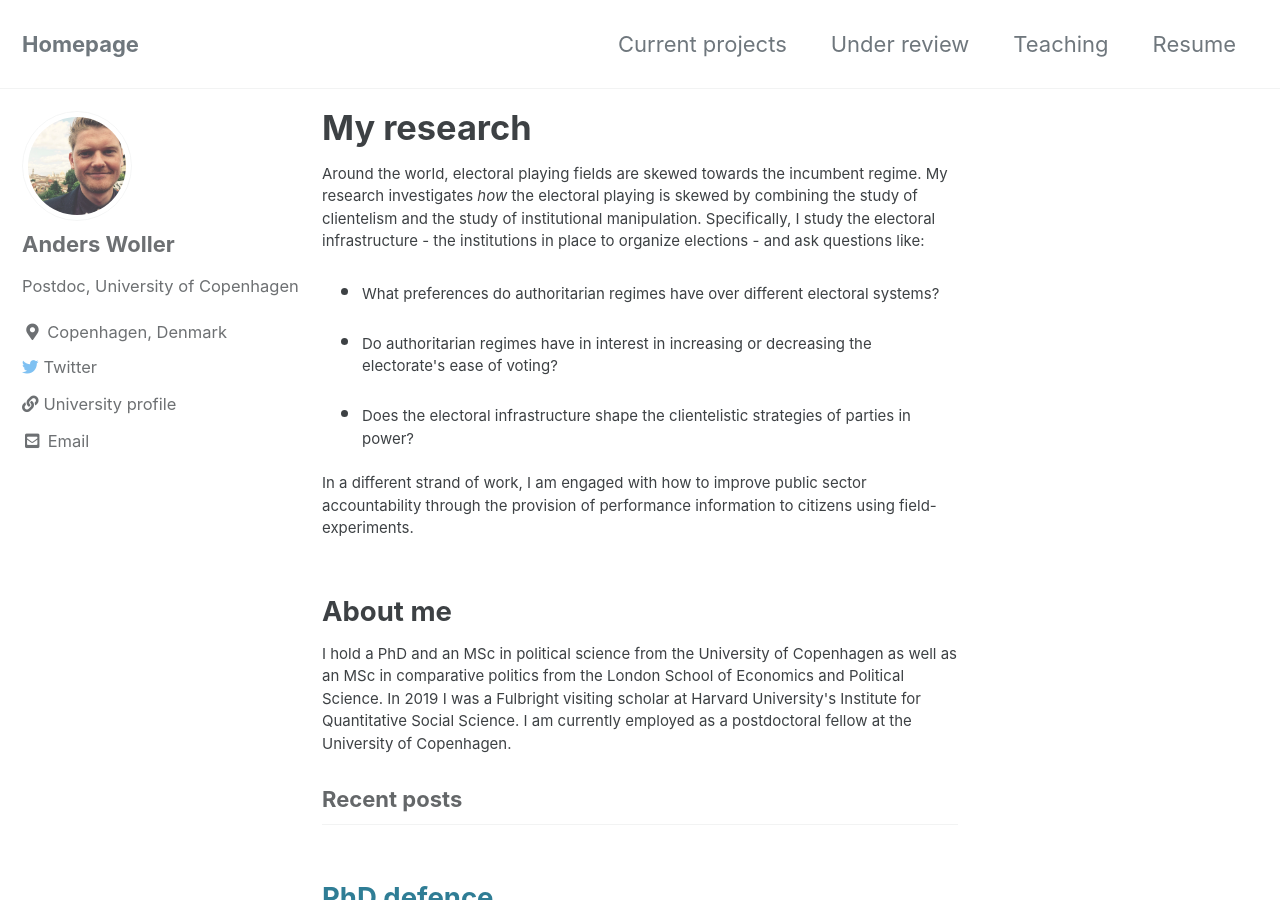
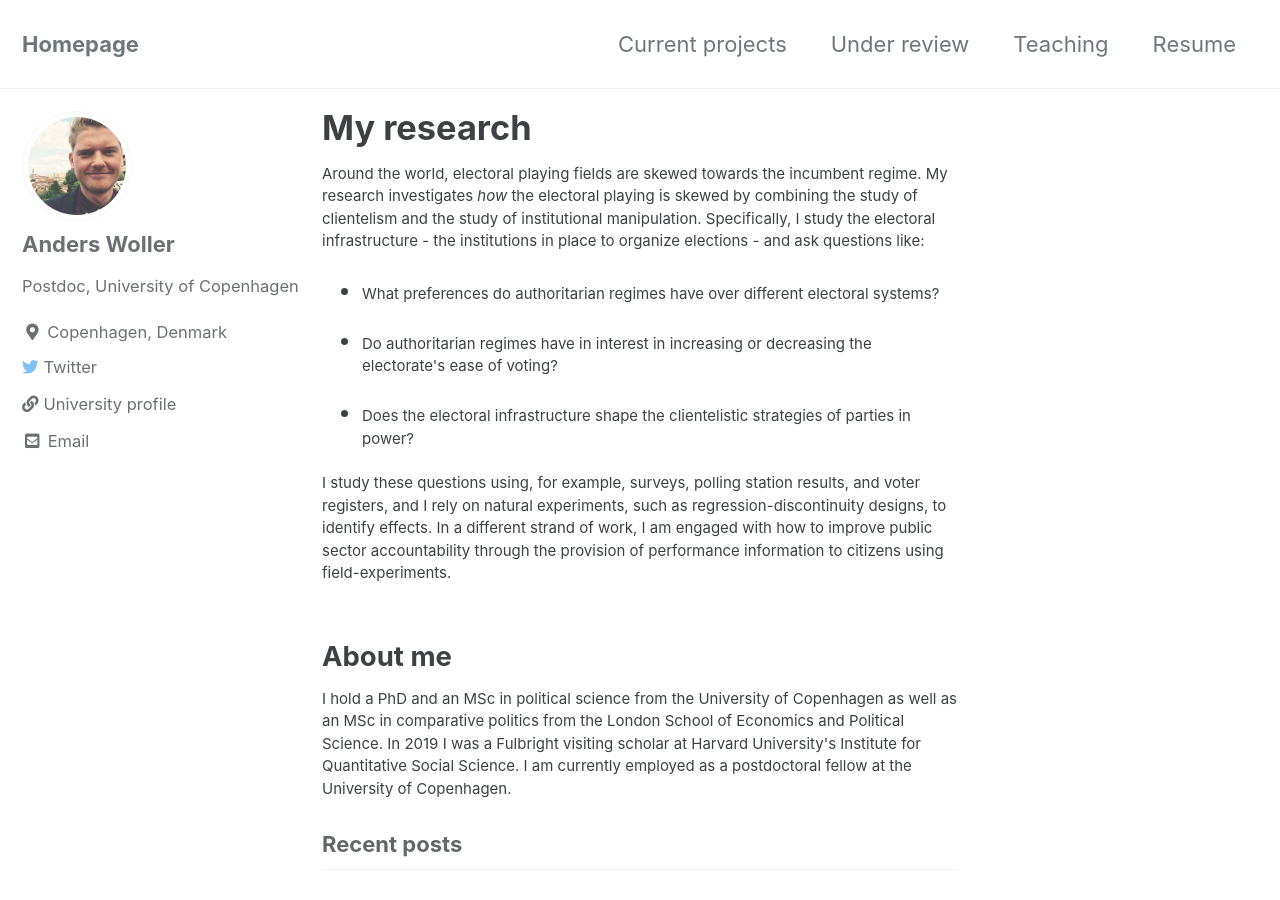
Before and after one commit to AndersWoller/AndersWoller.github.io, a Jekyll site: the page built from index.html, in a window 1280 px wide and 900 px high. Built offline with Jekyll 4.4.1, drawn with Linux system fonts in a browser that asks for light colours; cached includes are drawn as plain includes; the list of posts is cut into pages by our own code.

Commit message:
intro addition

```diff
--- a/index.html
+++ b/index.html
@@ -13,7 +13,8 @@ title: "My research"
   <li> <p style="font-size:15px"> Do authoritarian regimes have in interest in increasing or decreasing the electorate's ease of voting?</p></li>
   <li> <p style="font-size:15px"> Does the electoral infrastructure shape the clientelistic strategies of parties in power?</p></li>
 </ul>
-  <p style="font-size:15px"> In a different strand of work, I am engaged with how to improve public sector accountability through the provision of performance
+  <p style="font-size:15px"> I study these questions using, for example, surveys, polling station results, and voter registers, and I rely on natural experiments, such as regression-discontinuity designs, to identify effects.
+    In a different strand of work, I am engaged with how to improve public sector accountability through the provision of performance
   information to citizens using field-experiments.</p>
 
 <h2> About me </h2>
```
